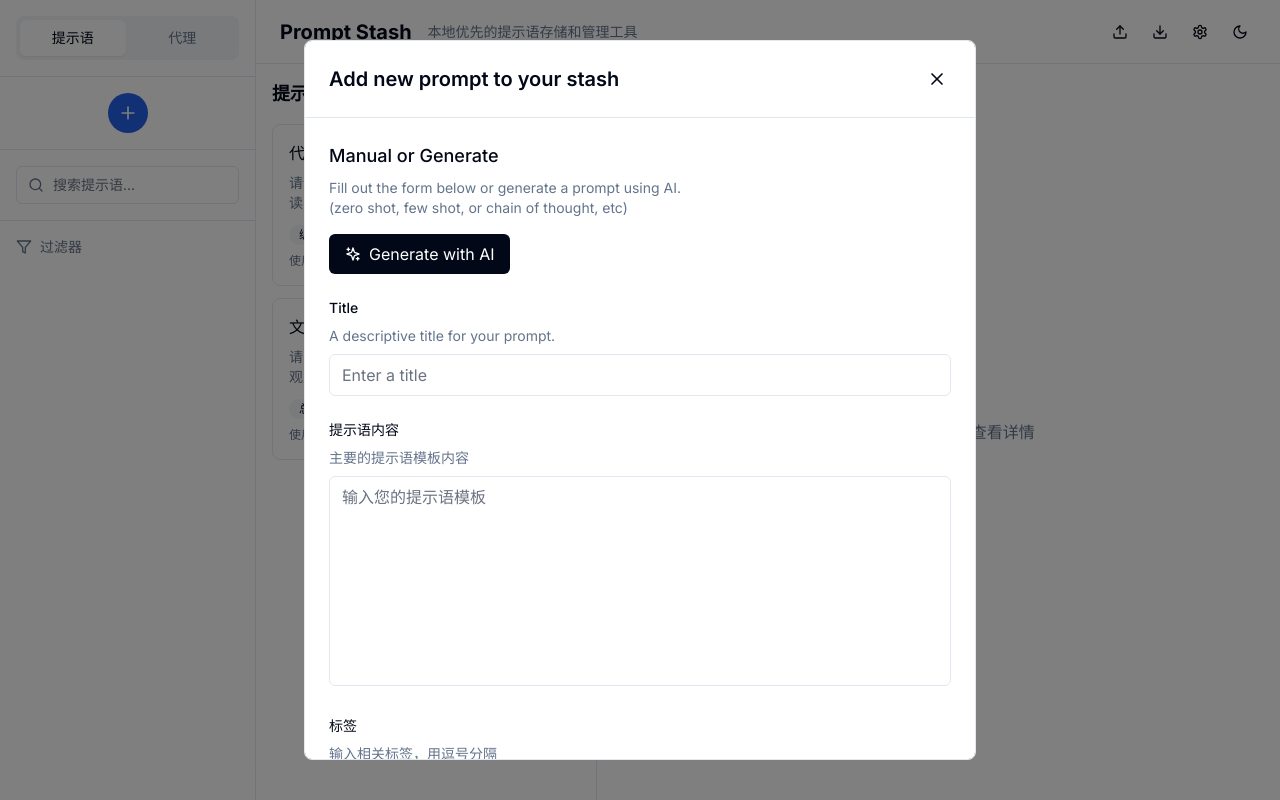
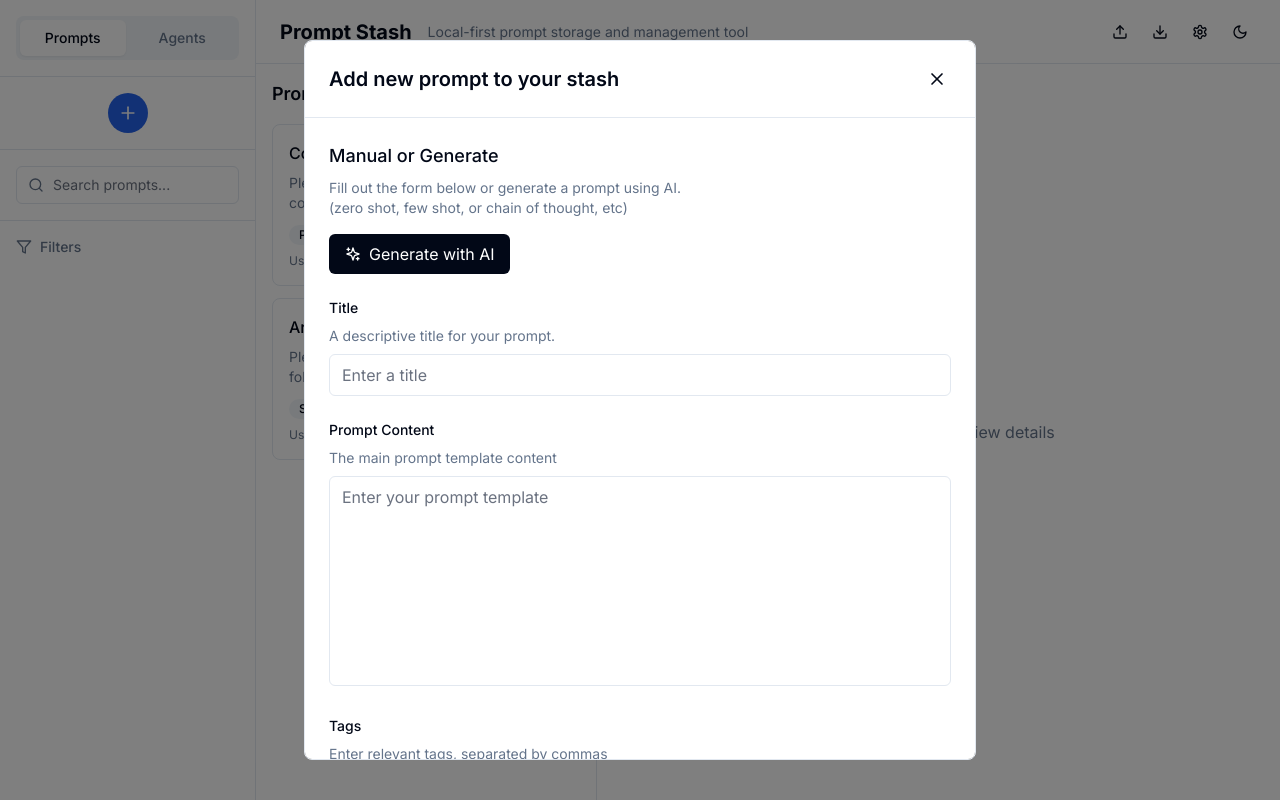
Before and after one commit to mailbobg/Prompt-Lab, a Next.js app: page / in a window 1280 px wide. Both pictures are taken after a click on the button 127 px from the left and 113 px from the top of the page. Built offline with nearby package versions, Linux system fonts and the light colour scheme.

Commit message:
feat: convert all interface text to English

```diff
--- a/src/components/NewPromptDialog.tsx
+++ b/src/components/NewPromptDialog.tsx
@@ -31,7 +31,7 @@
 
     onSave(formData);
 
-    // 重置表单
+    // Reset form
     setFormData({
       title: '',
       content: '',
@@ -52,14 +52,14 @@
 
   const handleGenerateWithAI = async () => {
     setIsGenerating(true);
-    // 这里可以集成AI生成功能
-    // 暂时使用模拟数据
+    // Here you can integrate AI generation functionality
+    // Using mock data for now
     setTimeout(() => {
       setFormData(prev => ({
         ...prev,
-        title: '智能助手',
-        content: '请告诉我您需要什么帮助？我会尽我所能为您提供支持。\n\n我可以帮助您：\n\n1. 分析问题和需求\n2. 提供专业建议和解决方案\n3. 协助完成相关任务',
-        tags: ['AI助手', '通用'],
+        title: 'Smart Assistant',
+        content: 'How can I help you today? I will do my best to provide support.\n\nI can help you with:\n\n1. Analyzing problems and requirements\n2. Providing professional advice and solutions\n3. Assisting with task completion',
+        tags: ['AI Assistant', 'General'],
       }));
       setIsGenerating(false);
     }, 1500);
@@ -70,7 +70,7 @@
   return (
     <div className="fixed inset-0 bg-black/50 flex items-center justify-center z-50">
       <div className="bg-background border border-border rounded-lg w-full max-w-2xl max-h-[90vh] overflow-y-auto">
-        {/* 标题栏 */}
+        {/* Title bar */}
         <div className="flex items-center justify-between p-6 border-b border-border">
           <h2 className="text-xl font-semibold">Add new prompt to your stash</h2>
           <button
@@ -96,7 +96,7 @@
               className="flex items-center gap-2 px-4 py-2 bg-foreground text-background rounded-md hover:bg-foreground/90 transition-colors disabled:opacity-50"
             >
               <Sparkles className="w-4 h-4" />
-              {isGenerating ? '生成中...' : 'Generate with AI'}
+              {isGenerating ? 'Generating...' : 'Generate with AI'}
             </button>
           </div>
 
@@ -118,12 +118,12 @@
 
           {/* Prompt */}
           <div>
-            <label className="block text-sm font-medium mb-2">提示语内容</label>
+            <label className="block text-sm font-medium mb-2">Prompt Content</label>
             <p className="text-sm text-muted-foreground mb-2">
-              主要的提示语模板内容
+              The main prompt template content
             </p>
             <textarea
-              placeholder="输入您的提示语模板"
+              placeholder="Enter your prompt template"
               value={formData.content}
               onChange={(e) => setFormData(prev => ({ ...prev, content: e.target.value }))}
               className="w-full px-3 py-2 border border-border rounded-md focus:outline-none focus:ring-2 focus:ring-ring resize-none"
@@ -136,13 +136,13 @@
 
           {/* Tags */}
           <div>
-            <label className="block text-sm font-medium mb-2">标签</label>
+            <label className="block text-sm font-medium mb-2">Tags</label>
             <p className="text-sm text-muted-foreground mb-2">
-              输入相关标签，用逗号分隔
+              Enter relevant tags, separated by commas
             </p>
             <input
               type="text"
-              placeholder="输入标签，用逗号分隔"
+              placeholder="Enter tags separated by commas"
               value={tagInput}
               onChange={(e) => handleTagsChange(e.target.value)}
               className="w-full px-3 py-2 border border-border rounded-md focus:outline-none focus:ring-2 focus:ring-ring"
@@ -158,7 +158,7 @@
             )}
           </div>
 
-          {/* 提交按钮 */}
+          {/* Submit button */}
           <button
             type="submit"
             className="w-full py-3 bg-foreground text-background rounded-md hover:bg-foreground/90 transition-colors font-medium"
--- a/src/components/PromptManager.tsx
+++ b/src/components/PromptManager.tsx
@@ -20,18 +20,18 @@
 
   const { success, error } = useToast();
 
-  // 从本地存储加载数据
+  // Load data from local storage
   useEffect(() => {
     const storedPrompts = storage.get<Prompt[]>(STORAGE_KEYS.prompts, []);
 
-    // 如果没有存储的数据，使用默认示例数据
+    // If no stored data exists, use default sample data
     if (storedPrompts.length === 0) {
       const defaultPrompts: Prompt[] = [
         {
           id: generateId(),
-          title: '代码优化提示',
-          content: '请帮我优化以下代码，使其更加高效和可读：\n\n[在这里粘贴代码]',
-          tags: ['编程', '优化'],
+          title: 'Code Optimization Prompt',
+          content: 'Please help me optimize the following code to make it more efficient and readable:\n\n[Paste your code here]',
+          tags: ['Programming', 'Optimization'],
           category: 'coding',
           isFavorite: true,
           isArchived: false,
@@ -42,9 +42,9 @@
         },
         {
           id: generateId(),
-          title: '文章总结',
-          content: '请为以下文章写一个简洁的总结，包含主要观点和结论：\n\n[在这里粘贴文章内容]',
-          tags: ['总结', '写作'],
+          title: 'Article Summary',
+          content: 'Please write a concise summary of the following article, including main points and conclusions:\n\n[Paste article content here]',
+          tags: ['Summary', 'Writing'],
           category: 'writing',
           isFavorite: false,
           isArchived: false,
@@ -61,7 +61,7 @@
     }
   }, []);
 
-  // 保存到本地存储
+  // Save to local storage
   const savePrompts = (newPrompts: Prompt[]) => {
     setPrompts(newPrompts);
     storage.set(STORAGE_KEYS.prompts, newPrompts);
@@ -94,7 +94,7 @@
     savePrompts(newPrompts);
     setSelectedPrompt(updatedPrompt);
     setIsEditing(false);
-    success('保存成功', '提示语已更新');
+    success('Saved successfully', 'Prompt has been updated');
   };
 
   const handleCancel = () => {
@@ -112,7 +112,7 @@
       setIsEditing(false);
     }
 
-    success('删除成功', '提示语已删除');
+    success('Deleted successfully', 'Prompt has been deleted');
   };
 
   const toggleFavorite = (id: string) => {
@@ -140,9 +140,9 @@
   const copyPrompt = async (content: string) => {
     try {
       await navigator.clipboard.writeText(content);
-      success('复制成功', '提示语内容已复制到剪贴板');
+      success('Copied successfully', 'Prompt content has been copied to clipboard');
     } catch (err) {
-      error('复制失败', '无法访问剪贴板');
+      error('Copy failed', 'Unable to access clipboard');
     }
   };
 
@@ -171,7 +171,7 @@
     const newPrompts = [...prompts, newPrompt];
     savePrompts(newPrompts);
     setSelectedPrompt(newPrompt);
-    success('创建成功', '新提示语已添加');
+    success('Created successfully', 'New prompt has been added');
   };
 
   useImperativeHandle(ref, () => ({
@@ -180,7 +180,7 @@
 
   return (
     <div className="h-full flex">
-      {/* 提示语列表 */}
+      {/* Prompt list */}
       <div className="w-1/3 border-r border-border overflow-y-auto">
         <div className="p-4">
           <h2 className="text-lg font-semibold mb-4">{UI_TEXT.prompts.title}</h2>
@@ -234,7 +234,7 @@
                   </div>
 
                   <div className="flex items-center justify-between text-xs text-muted-foreground">
-                    <span>使用 {prompt.usage} 次</span>
+                    <span>Used {prompt.usage} times</span>
                     <span>{formatDate(prompt.updatedAt)}</span>
                   </div>
                 </div>
@@ -244,11 +244,11 @@
         </div>
       </div>
 
-      {/* 提示语详情/编辑 */}
+      {/* Prompt details/edit */}
       <div className="flex-1 flex flex-col">
         {selectedPrompt ? (
           <>
-            {/* 操作栏 */}
+            {/* Action bar */}
             <div className="p-4 border-b border-border flex items-center justify-between">
               <h3 className="font-semibold">{selectedPrompt.title}</h3>
               <div className="flex items-center gap-2">
@@ -258,7 +258,7 @@
                     incrementUsage(selectedPrompt.id);
                   }}
                   className="p-2 hover:bg-accent rounded-md transition-colors"
-                  title="复制并记录使用"
+                  title="Copy and record usage"
                 >
                   <Copy className="w-4 h-4" />
                 </button>
@@ -286,7 +286,7 @@
               </div>
             </div>
 
-            {/* 内容区域 */}
+            {/* Content area */}
             <div className="flex-1 p-4 overflow-y-auto flex flex-col">
               {isEditing ? (
                 <div className="h-full flex flex-col space-y-4">
@@ -319,7 +319,7 @@
                     </label>
                     <input
                       type="text"
-                      placeholder="输入标签，用逗号分隔"
+                      placeholder="Enter tags separated by commas"
                       value={editForm.tags.join(', ')}
                       onChange={(e) => {
                         const tags = e.target.value.split(',').map(tag => tag.trim()).filter(tag => tag.length > 0);
@@ -381,19 +381,19 @@
 
                   <div className="grid grid-cols-2 gap-4 text-sm">
                     <div>
-                      <span className="text-muted-foreground">分类：</span>
+                      <span className="text-muted-foreground">Category:</span>
                       <span>{selectedPrompt.category}</span>
                     </div>
                     <div>
-                      <span className="text-muted-foreground">使用次数：</span>
+                      <span className="text-muted-foreground">Usage count:</span>
                       <span>{selectedPrompt.usage}</span>
                     </div>
                     <div>
-                      <span className="text-muted-foreground">创建时间：</span>
+                      <span className="text-muted-foreground">Created:</span>
                       <span>{formatDate(selectedPrompt.createdAt)}</span>
                     </div>
                     <div>
-                      <span className="text-muted-foreground">更新时间：</span>
+                      <span className="text-muted-foreground">Updated:</span>
                       <span>{formatDate(selectedPrompt.updatedAt)}</span>
                     </div>
                   </div>
@@ -403,7 +403,7 @@
           </>
         ) : (
           <div className="flex-1 flex items-center justify-center text-muted-foreground">
-            选择一个提示语来查看详情
+            Select a prompt to view details
           </div>
         )}
       </div>
--- a/src/components/Toast.tsx
+++ b/src/components/Toast.tsx
@@ -85,7 +85,7 @@
   );
 }
 
-// Toast容器组件
+// Toast container component
 interface ToastContainerProps {
   toasts: Toast[];
   onClose: (id: string) => void;
--- a/src/constants/index.ts
+++ b/src/constants/index.ts
@@ -1,67 +1,67 @@
-// 应用常量配置
+// Application configuration constants
 export const APP_CONFIG = {
   name: 'Prompt Stash',
-  description: '本地优先的提示语存储和管理工具',
+  description: 'Local-first prompt storage and management tool',
   version: '1.0.0',
 } as const;
 
-// UI 文本常量
+// UI text constants
 export const UI_TEXT = {
-  // 导航
+  // Navigation
   nav: {
-    newPrompt: '新建提示语',
-    toggleTheme: '切换主题',
-    prompts: '提示语',
-    agents: '代理',
+    newPrompt: 'New Prompt',
+    toggleTheme: 'Toggle Theme',
+    prompts: 'Prompts',
+    agents: 'Agents',
   },
-  // 提示语管理
+  // Prompt management
   prompts: {
-    title: '提示语',
-    edit: '编辑',
-    test: '测试',
-    delete: '删除',
-    save: '保存',
-    cancel: '取消',
-    newPrompt: '新建提示语',
-    searchPlaceholder: '搜索提示语...',
-    noPrompts: '暂无提示语',
-    promptTitle: '提示语标题',
-    promptContent: '提示语内容',
-    tags: '标签',
+    title: 'Prompts',
+    edit: 'Edit',
+    test: 'Test',
+    delete: 'Delete',
+    save: 'Save',
+    cancel: 'Cancel',
+    newPrompt: 'New Prompt',
+    searchPlaceholder: 'Search prompts...',
+    noPrompts: 'No prompts yet',
+    promptTitle: 'Prompt Title',
+    promptContent: 'Prompt Content',
+    tags: 'Tags',
   },
-  // 代理功能
+  // Agent functionality
   agents: {
     title: 'Prompt Agent',
-    enableActions: '启用 AI Actions',
-    newChat: '新建聊天',
-    deleteChat: '删除聊天',
-    sendMessage: '发送消息',
-    messagePlaceholder: '输入消息...',
-    filters: '过滤器',
+    enableActions: 'Enable AI Actions',
+    newChat: 'New Chat',
+    deleteChat: 'Delete Chat',
+    sendMessage: 'Send Message',
+    messagePlaceholder: 'Type a message...',
+    filters: 'Filters',
   },
-  // 通用
+  // Common
   common: {
-    loading: '加载中...',
-    error: '出错了',
-    success: '成功',
-    confirm: '确认',
-    cancel: '取消',
-    save: '保存',
-    delete: '删除',
-    edit: '编辑',
-    close: '关闭',
-    search: '搜索',
-    all: '全部',
+    loading: 'Loading...',
+    error: 'Error',
+    success: 'Success',
+    confirm: 'Confirm',
+    cancel: 'Cancel',
+    save: 'Save',
+    delete: 'Delete',
+    edit: 'Edit',
+    close: 'Close',
+    search: 'Search',
+    all: 'All',
   },
 } as const;
 
-// 主题配置
+// Theme configuration
 export const THEME = {
   light: 'light',
   dark: 'dark',
 } as const;
 
-// 本地存储键名
+// Local storage keys
 export const STORAGE_KEYS = {
   prompts: 'prompt-stash-prompts',
   chats: 'prompt-stash-chats',
@@ -69,7 +69,7 @@
   settings: 'prompt-stash-settings',
 } as const;
 
-// 提示语分类
+// Prompt categories
 export const PROMPT_CATEGORIES = [
   'coding',
   'writing',
@@ -80,27 +80,27 @@
   'other',
 ] as const;
 
-// 默认标签
+// Default tags
 export const DEFAULT_TAGS = [
   'AI',
-  '编程',
-  '写作',
-  '分析',
-  '创意',
-  '商业',
-  '教育',
-  '翻译',
-  '总结',
-  '生成',
+  'Programming',
+  'Writing',
+  'Analysis',
+  'Creative',
+  'Business',
+  'Education',
+  'Translation',
+  'Summary',
+  'Generation',
 ] as const;
 
-// API配置
+// API configuration
 export const API_CONFIG = {
   timeout: 10000,
   retries: 3,
 } as const;
 
-// 文件配置
+// File configuration
 export const FILE_CONFIG = {
   maxSize: 10 * 1024 * 1024, // 10MB
   allowedTypes: ['text/plain', 'application/json'],
--- a/src/hooks/useToast.ts
+++ b/src/hooks/useToast.ts
@@ -33,7 +33,7 @@
     setToasts([]);
   };
 
-  // 便捷方法
+  // Convenience methods
   const success = (title: string, description?: string, duration?: number) =>
     addToast('success', title, description, duration);
 
--- a/src/lib/utils.ts
+++ b/src/lib/utils.ts
@@ -3,20 +3,20 @@
 import { STORAGE_KEYS } from '@/constants';
 import type { Prompt, Chat, AppSettings } from '@/types';
 
-// CSS类名合并工具
+// CSS class name merge utility
 export function cn(...inputs: ClassValue[]) {
   return twMerge(clsx(inputs));
 }
 
-// 生成唯一ID
+// Generate unique ID
 export function generateId(): string {
   return Date.now().toString(36) + Math.random().toString(36).substr(2);
 }
 
-// 格式化日期
+// Format date
 export function formatDate(date: string | Date): string {
   const d = new Date(date);
-  return d.toLocaleDateString('zh-CN', {
+  return d.toLocaleDateString('en-US', {
     year: 'numeric',
     month: 'short',
     day: 'numeric',
@@ -25,7 +25,7 @@
   });
 }
 
-// 本地存储工具
+// Local storage utility
 export const storage = {
   get: <T>(key: string, defaultValue: T): T => {
     if (typeof window === 'undefined') return defaultValue;
@@ -52,7 +52,7 @@
   },
 };
 
-// 提示语相关工具
+// Prompt related utilities
 export const promptUtils = {
   search: (prompts: Prompt[], query: string): Prompt[] => {
     if (!query.trim()) return prompts;
@@ -88,7 +88,7 @@
   },
 };
 
-// 文件导入导出工具
+// File import/export utilities
 export const fileUtils = {
   downloadJson: (data: any, filename: string): void => {
     const blob = new Blob([JSON.stringify(data, null, 2)], {
@@ -132,7 +132,7 @@
   },
 };
 
-// 剪贴板工具
+// Clipboard utilities
 export const clipboardUtils = {
   copy: async (text: string): Promise<boolean> => {
     try {
@@ -152,7 +152,7 @@
   },
 };
 
-// 防抖函数
+// Debounce function
 export function debounce<T extends (...args: any[]) => void>(
   func: T,
   delay: number
```
Also changed, not shown: src/components/AgentChat.tsx (+19 -19 lines), src/components/Header.tsx (+6 -6 lines), src/components/Sidebar.tsx (+13 -13 lines), src/hooks/useLocalStorage.ts (+4 -4 lines), src/types/index.ts (+10 -10 lines).
